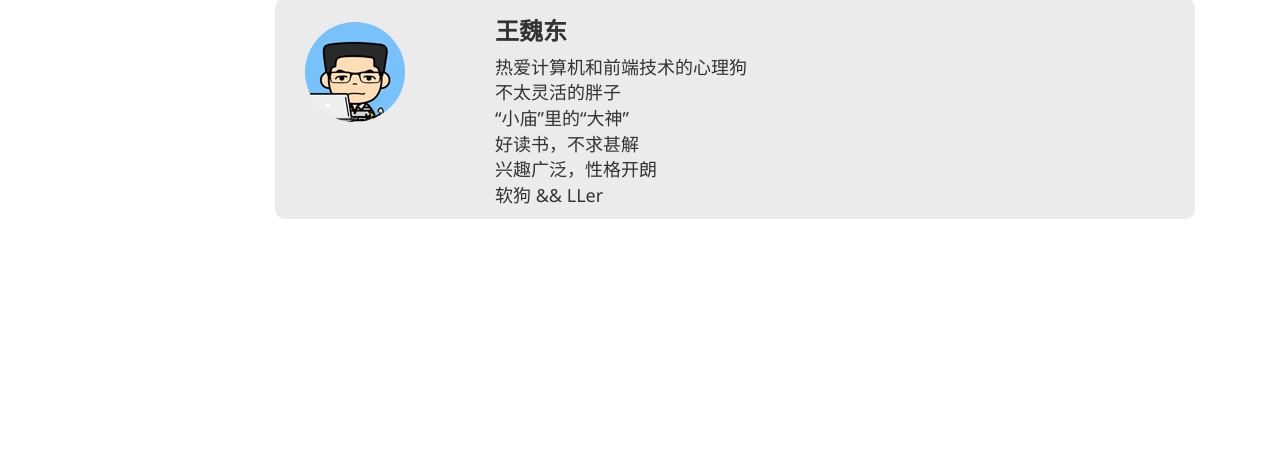
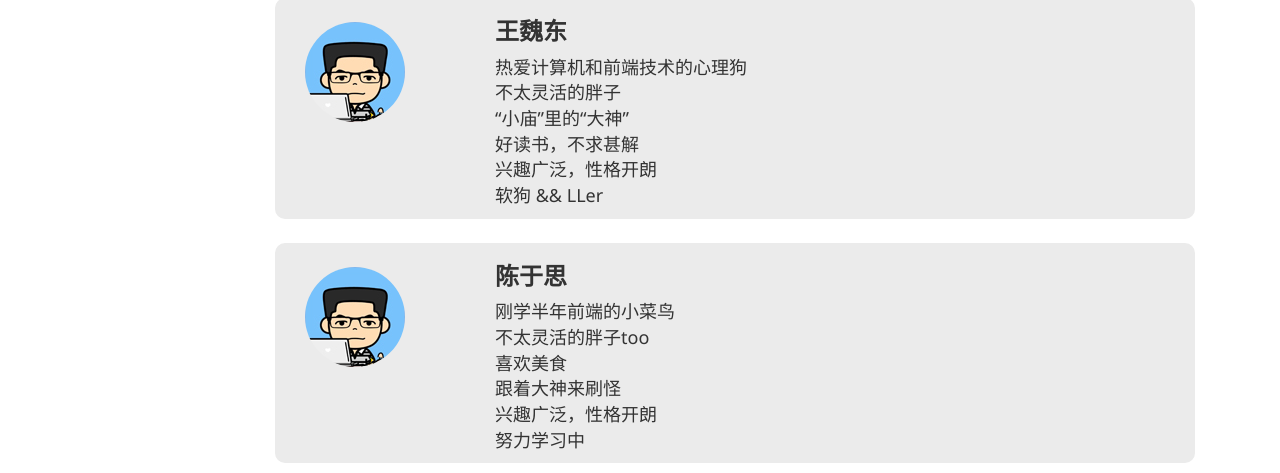
Before and after one commit to YUOL-Web-2014/BaiduIFE-2016Spring-WarmUp, a plain HTML site: page index.html in a window 1280 px wide. Shown: the part 475-948 px from the top of the page. Before the commit the page ends 800 px from the top, so only its background shows below. Drawn offline with Linux system fonts and the light colour scheme.

Commit message:
add chenyusi

```diff
--- a/index.html
+++ b/index.html
@@ -87,6 +87,23 @@
                         </div>
                     </div>
                 </li>
+                <li>
+                    <div class="container">
+                        <div class="container col-lg-2 col-md-2">
+                            <img src="./img/peterwang.jpg">
+                        </div>
+                        <div class="container col-lg-10 col-md-10">
+                            <h3>陈于思</h3>
+                            <p>刚学半年前端的小菜鸟
+                                <br>不太灵活的胖子too
+                                <br>喜欢美食
+                                <br>跟着大神来刷怪
+                                <br>兴趣广泛，性格开朗
+                                <br>努力学习中
+                            </p>
+                        </div>
+                    </div>
+                </li>
         </article>
     </div>
     <script src="./js/jquery/jquery.min.js"></script>
```
